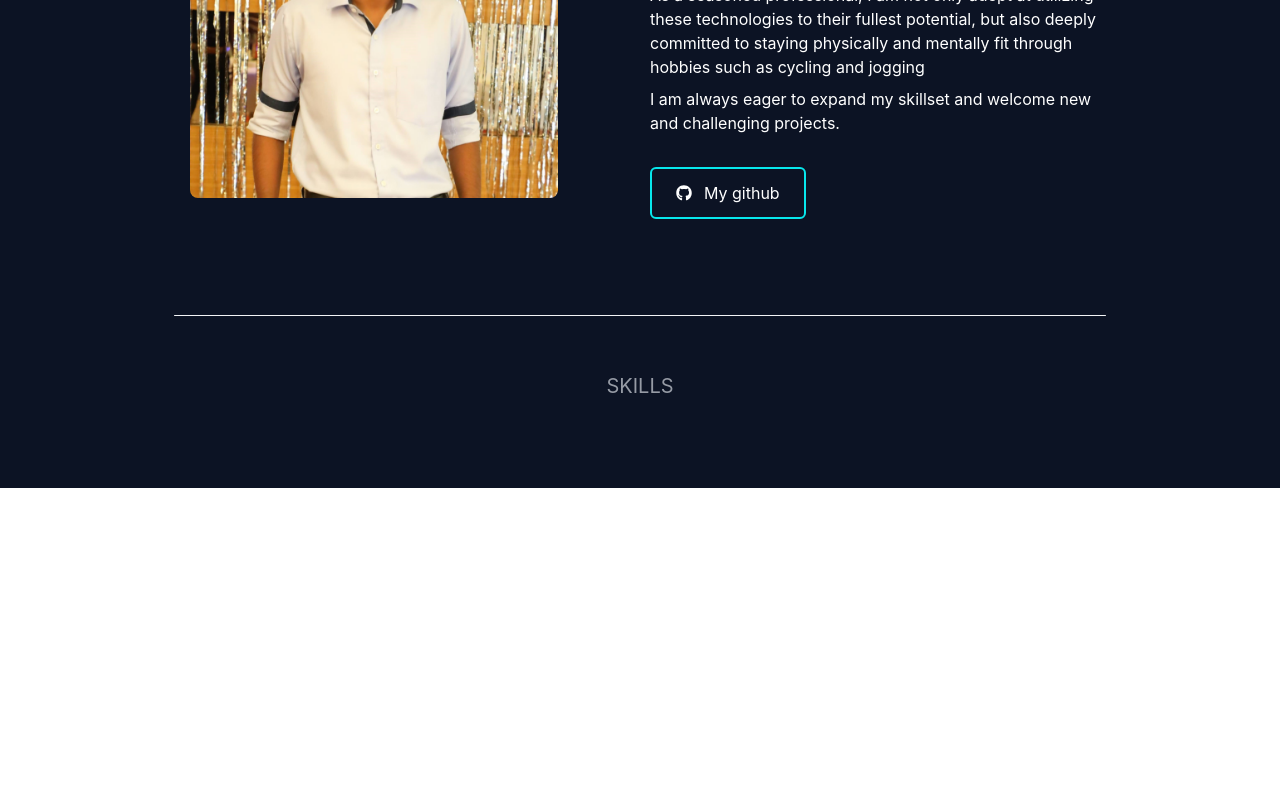
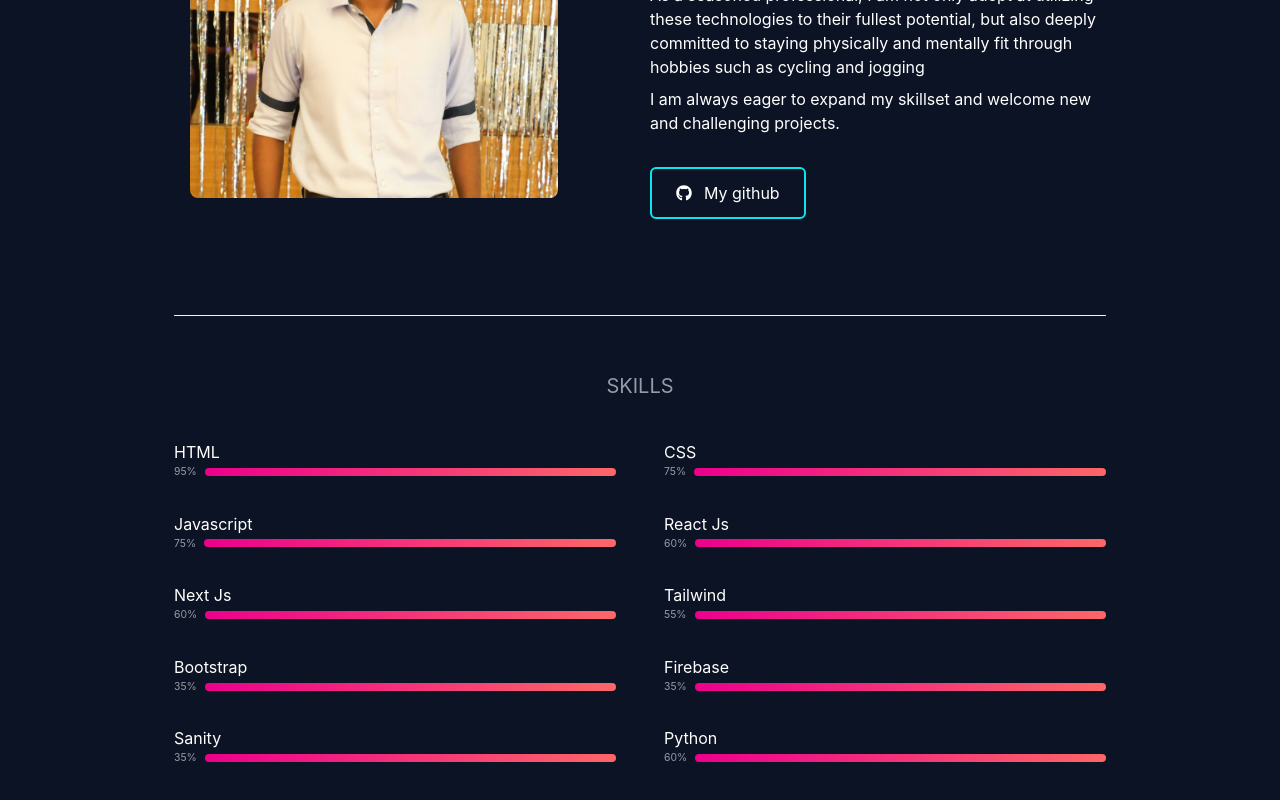
Before and after one commit to Balaganesh003/Balaganesh-dev, a Next.js app: page / in a window 1280 px wide. Shown: the part 1154-1954 px from the top of the page. Before the commit the page ends 1642 px from the top, so only its background shows below. Built offline with nearby package versions, Linux system fonts and the light colour scheme.

Commit message:
Added the skill component and updated the skills section

```diff
--- a/components/Skills.jsx
+++ b/components/Skills.jsx
@@ -1,21 +1,17 @@
 import React from 'react';
+import Skill from './Skill';
 
 const skillList = [
-  'HTML',
-  'CSS',
-  'JavaScript',
-  'React',
-  'Redux',
-  'Next.js',
-  'Tailwind CSS',
-  'Bootstrap',
-  'Python',
-  'Flask',
-  'Git',
-  'GitHub',
-  'Firebase',
-  'Figma',
-  'Sanity',
+  { skillname: 'HTML', percentage: 95 },
+  { skillname: 'CSS', percentage: 75 },
+  { skillname: 'Javascript', percentage: 75 },
+  { skillname: 'React Js', percentage: 60 },
+  { skillname: 'Next Js', percentage: 60 },
+  { skillname: 'Tailwind', percentage: 55 },
+  { skillname: 'Bootstrap', percentage: 35 },
+  { skillname: 'Firebase', percentage: 35 },
+  { skillname: 'Sanity', percentage: 35 },
+  { skillname: 'Python', percentage: 60 },
 ];
 
 const Skills = () => {
@@ -24,11 +20,13 @@
       <h1 className="uppercase text-HeadingGray text-xl text-center my-10  duration-200 transition-all cursor-pointer hover:text-gray-200  ">
         Skills
       </h1>
-      <div>
+      <div className="grid grid-cols-1 md:grid-cols-2 gap-x-12 gap-y-8">
         {skillList.map((skill, index) => (
-          <div key={index} className="flex items-center justify-center">
-            <p className="text-[1.2rem] ml-2">{skill.name}</p>
-          </div>
+          <Skill
+            key={index}
+            skillname={skill.skillname}
+            percentage={skill.percentage}
+          />
         ))}
       </div>
     </div>
--- /dev/null
+++ b/components/skill.jsx
@@ -0,0 +1,18 @@
+import React from 'react';
+
+const Skill = ({ skillname, percentage }) => {
+  return (
+    <div className="flex flex-col group cursor-pointer">
+      <div>{skillname}</div>
+      <div className=" flex gap-2 items-center ">
+        <div className="w-fit text-[0.65rem] text-HeadingGray">
+          {percentage}%
+        </div>
+        <div
+          className={`w-full h-2 rounded-lg before:bg-gradient-to-r from-primaryPink to-secondaryPink before:content-[' '] before:block before:hover:shadow-xl ${`before:w-[${percentage}%]`} before:h-full before:rounded-lg `}></div>
+      </div>
+    </div>
+  );
+};
+
+export default Skill;
--- a/tailwind.config.js
+++ b/tailwind.config.js
@@ -21,6 +21,8 @@
         primaryPurple: '#b20fe7',
         secondaryPurple: '#5d00ff',
         headingColor: '#090e22',
+        primaryPink: 'rgba(236, 0, 140, 1)',
+        secondaryPink: 'rgba(252, 103, 103, 1)',
       },
       letterSpacing: {
         1: '0.18rem',
```
